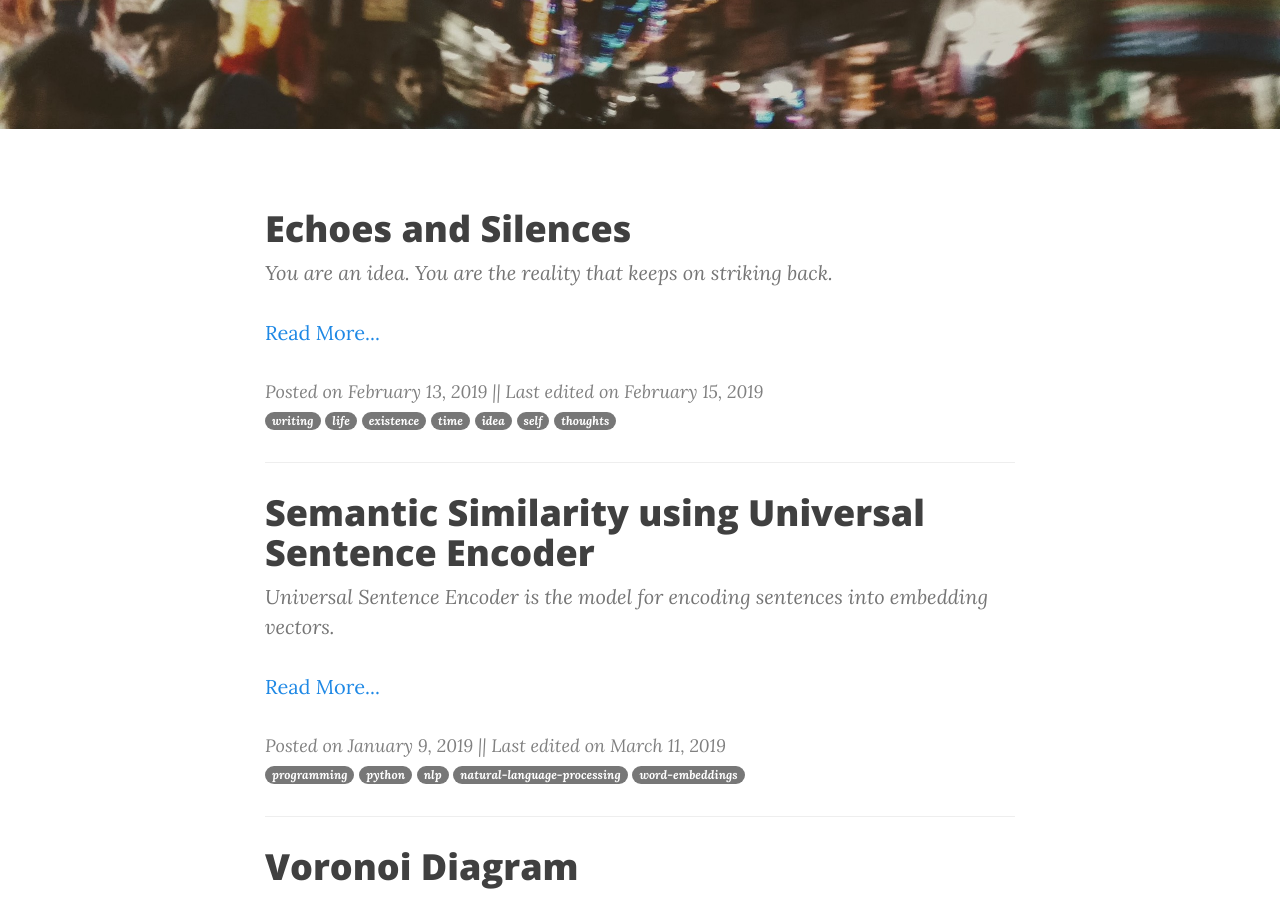
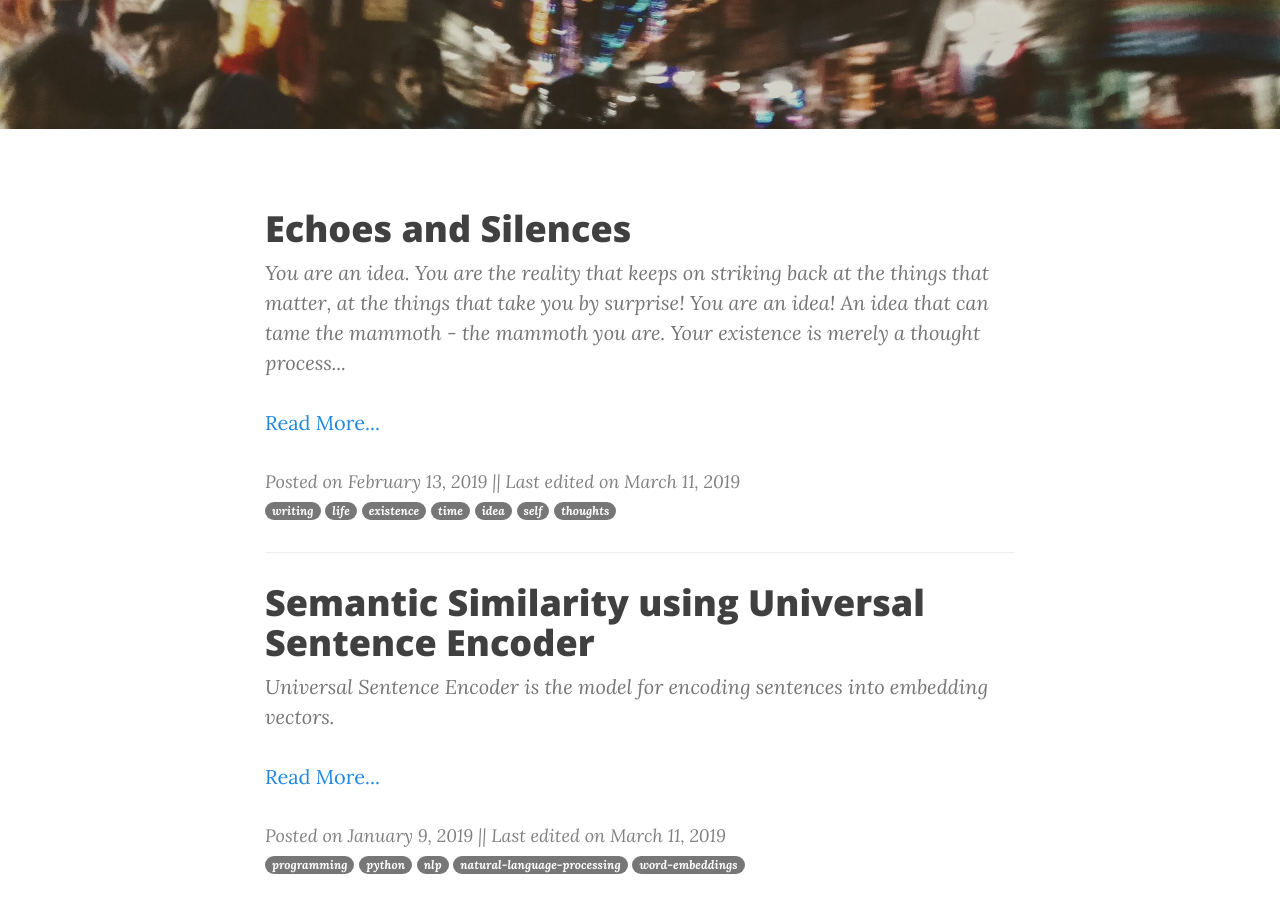
Before and after one commit to NISH1001/NISH1001.github.io, a Jekyll site: the page built from index.html, in a window 1280 px wide and 900 px high, scrolled down 308 px. Built offline with Jekyll 4.4.1, drawn with Linux system fonts in a browser that asks for light colours; nearby versions of some CDN libraries; the list of posts is cut into pages by our own code.

Commit message:
Refactor blog post from Feb 14, 2019

```diff
--- a/_posts/2019-02-14-echoes-and-silences.markdown
+++ b/_posts/2019-02-14-echoes-and-silences.markdown
@@ -2,10 +2,10 @@
 layout: post
 title:  "Echoes and Silences"
 date:   2019-02-14 00:01:00 +0545
-last_edited_on:   2019-02-15 00:01:20 +0545
+last_edited_on:   2019-03-11 00:01:20 +0545
 categories: writing
 tags: writing life existence time idea self thoughts
-subtitle: "You are an idea. You are the reality that keeps on striking back."
+subtitle: "You are an idea. You are the reality that keeps on striking back at the things that matter, at the things that take you by surprise! You are an idea! An idea that can tame the mammoth - the mammoth you are. Your existence is merely a thought process..."
 comments: true
 header-img: img/post-headers/2019-02-14-echoes-and-silences.jpg"
 ---
@@ -22,7 +22,7 @@ From the echoes of the walls that keep on tampering into your mind cave.
 Whenever I feel in debt to the outside world, I am always struck by this “comparatively” significant idea that your mind is the whole universe in itself. You can create patterns that may not exist outside. You can create pictures that overlap with hallucinations mixed with a little recipe of reality. You can. You really can. In fact if you let go of all the hustle and commotions from your day-to-day mechanics of time and space, you can create a whole “significant” realm inside your head. You can be with someone you like. You can kill activists. You can murder your own self. You can rape the haters. You can kiss your own ass. You can bite your tiny metal penis. On a brighter note, you can defy Elon Musk’s mission to mars and go directly to Venus, wrapped up in this state-of-the-art Armour that can resist the extremeness of a supernova. You can cure cancer. You can act like a body builder. On another part in your mind, you can just be yourself — engaged in the silences of your ego. The shadow crawls, lurks and then finally holds onto your hand. It stands there right beside you, curling its arms upon your shoulders and accepts the fate you are moving into autonomously. It leans towards your ear and whispers, the sound of air echoes. And keeps on deepening until and unless you are back to the real world.
 
 <br/>
-Sitting beside this window of an apartment in this foreign place, without any Wi-Fi, without any people walking across the streets. I was day-dreaming a while ago and this idea crushed my monotone. The idea itself is not new. It never was. But there is something in the syllables that is worth stressing upon. You can always look into it. You can always take a deep dive into the pools of this idea. But it is not really a new one. All you have to do is not act as someone else just to be something else. Just open your eyes. Stay alert and this idea will always strike your temporal bone. It will strike you so hard that you will actually not fall unconscious but rather rise from the dead — the mundane life of yours. Just do not think much about this. Do not go on here and there looking for it. It is there. It is here.
+Sitting beside this window of an apartment in this foreign place, without any Wi-Fi, without any people walking across the streets, I was day-dreaming a while ago and this idea crushed my monotone. The idea itself is not new. It never was. But there is something in the syllables that is worth stressing upon. You can always look into it. You can always take a deep dive into the pools of this idea. But it is not really a new one. All you have to do is not act as someone else just to be something else. Just open your eyes. Stay alert and this idea will always strike your temporal bone. It will strike you so hard that you will actually not fall unconscious but rather rise from the dead — the mundane life of yours. Just do not think much about this. Do not go on here and there looking for it. It is there. It is here.
 
 <br/>
 
@@ -33,4 +33,4 @@ Yes. You are the idea. Just think the number of years you have been into existen
 
 <br/>
 Now coming back to this idea. Just make sure you share this idea to the whole world. Because if you can’t, it never really was an idea to begin with. It is the silent whisper that keeps on echoing throughout your cave. If you can’t it’s okay!
-> **You are the reality that keeps on striking back**.
+> You are an idea. You are the reality that keeps on striking back at the things that "matter", at the things that take you by surprise! You are an idea! An idea that can tame the mammoth - the mammoth you are. Your existence is merely a thought process...
```
